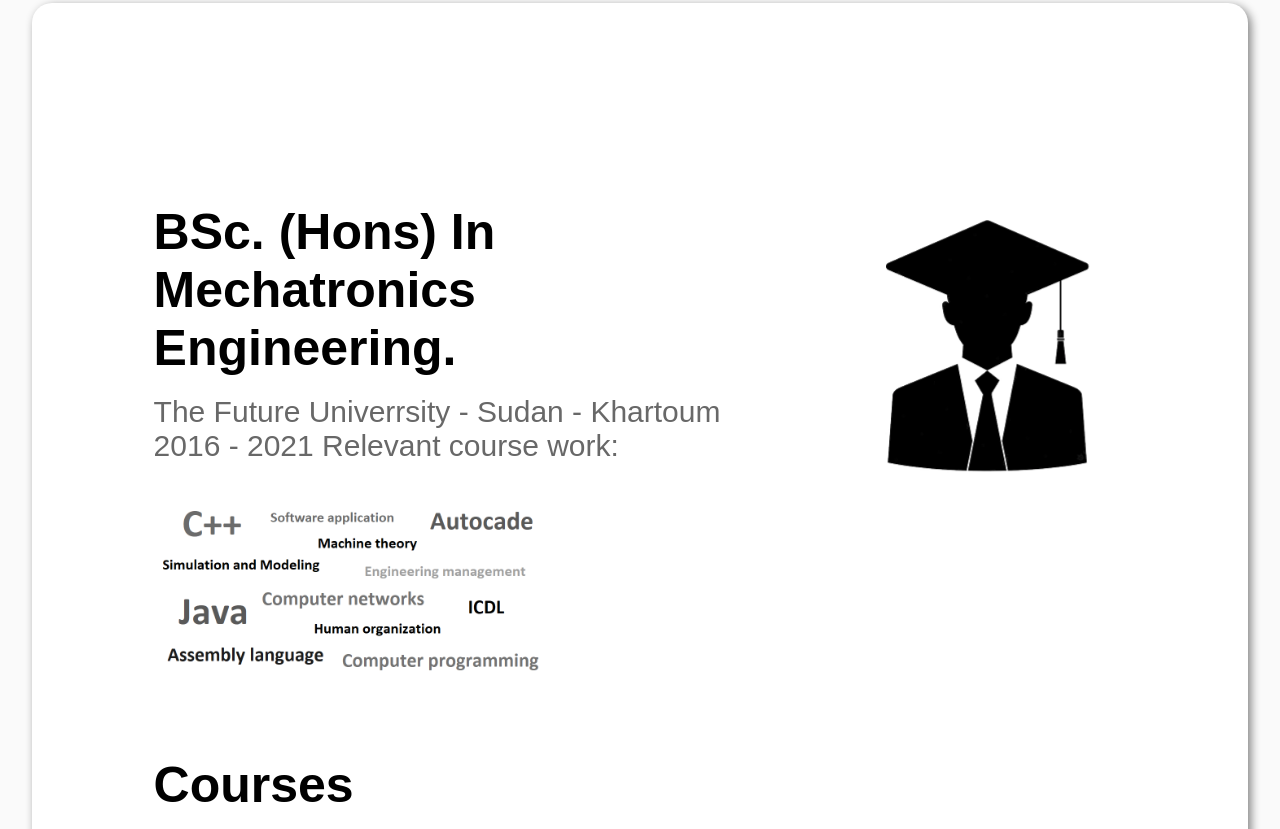
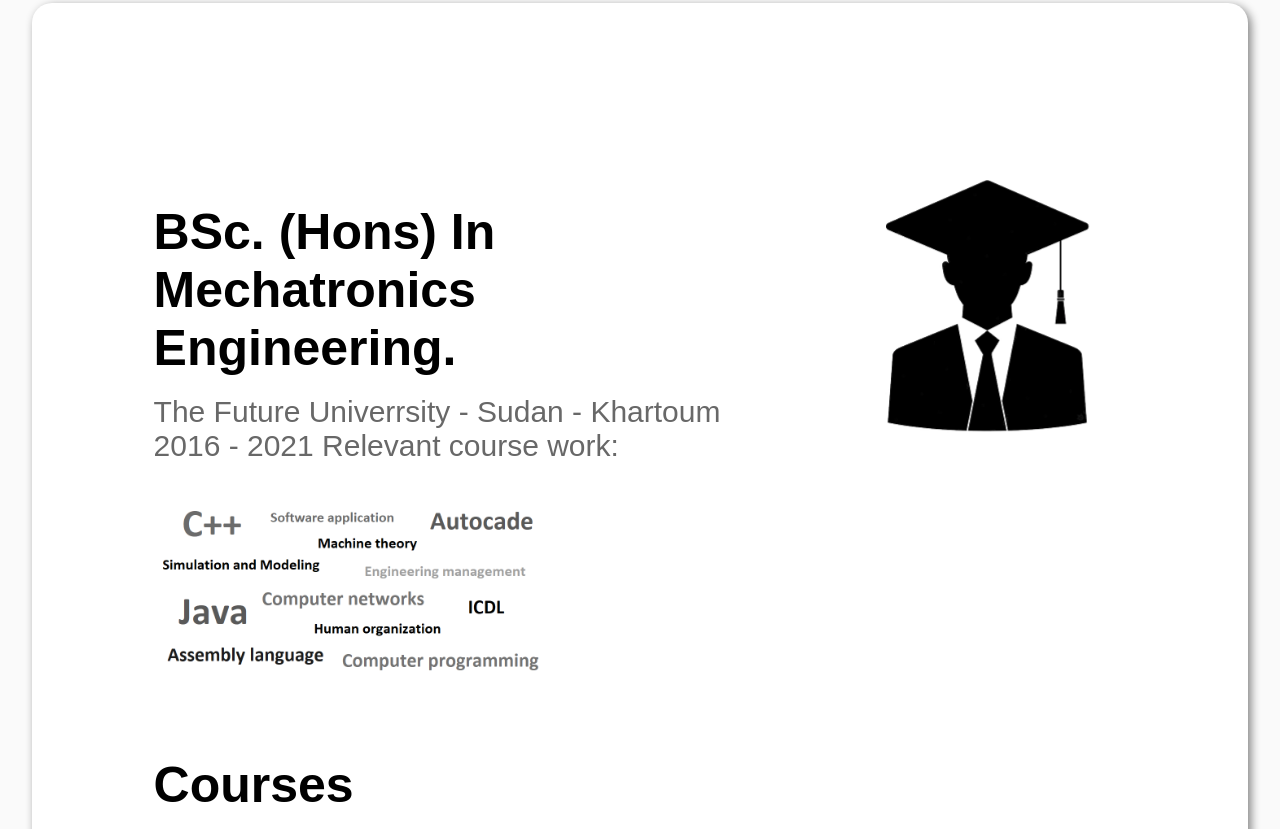
Before and after one commit to waseelaEngineer/cv, a plain HTML site: page index.html in a window 1280 px wide. Shown: the part 4517-5346 px from the top of the page. Drawn offline with Linux system fonts and the light colour scheme; a script that the page names is missing.

Commit message:
Update style.css
third

```diff
--- a/style.css
+++ b/style.css
@@ -133,7 +133,7 @@ body{
     position: absolute;
     width: 20%;
     margin-left: 65%;
-    margin-top: 200px;
+    margin-top: 160px;
 }
 .skillsimg{
     width: 70%;
```
